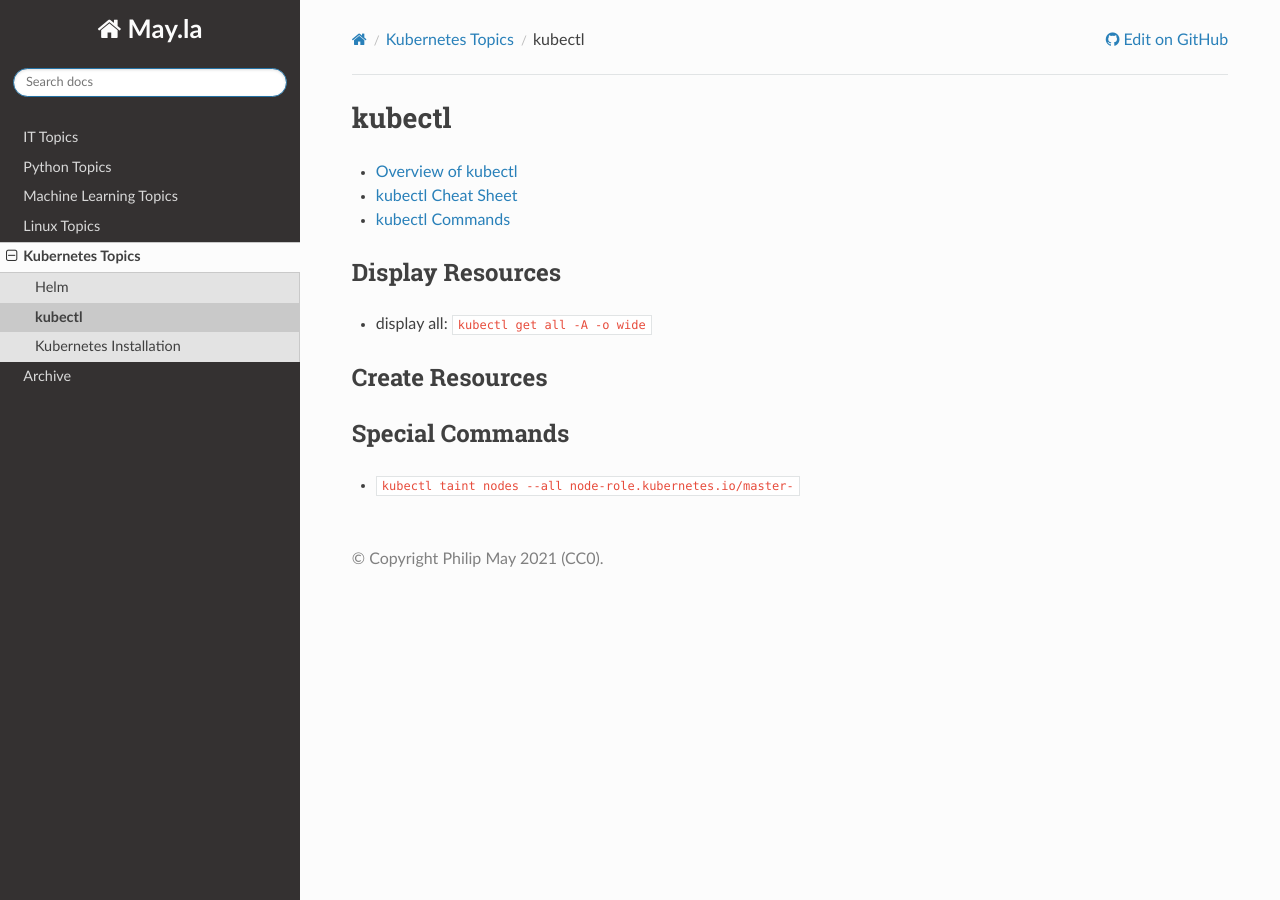
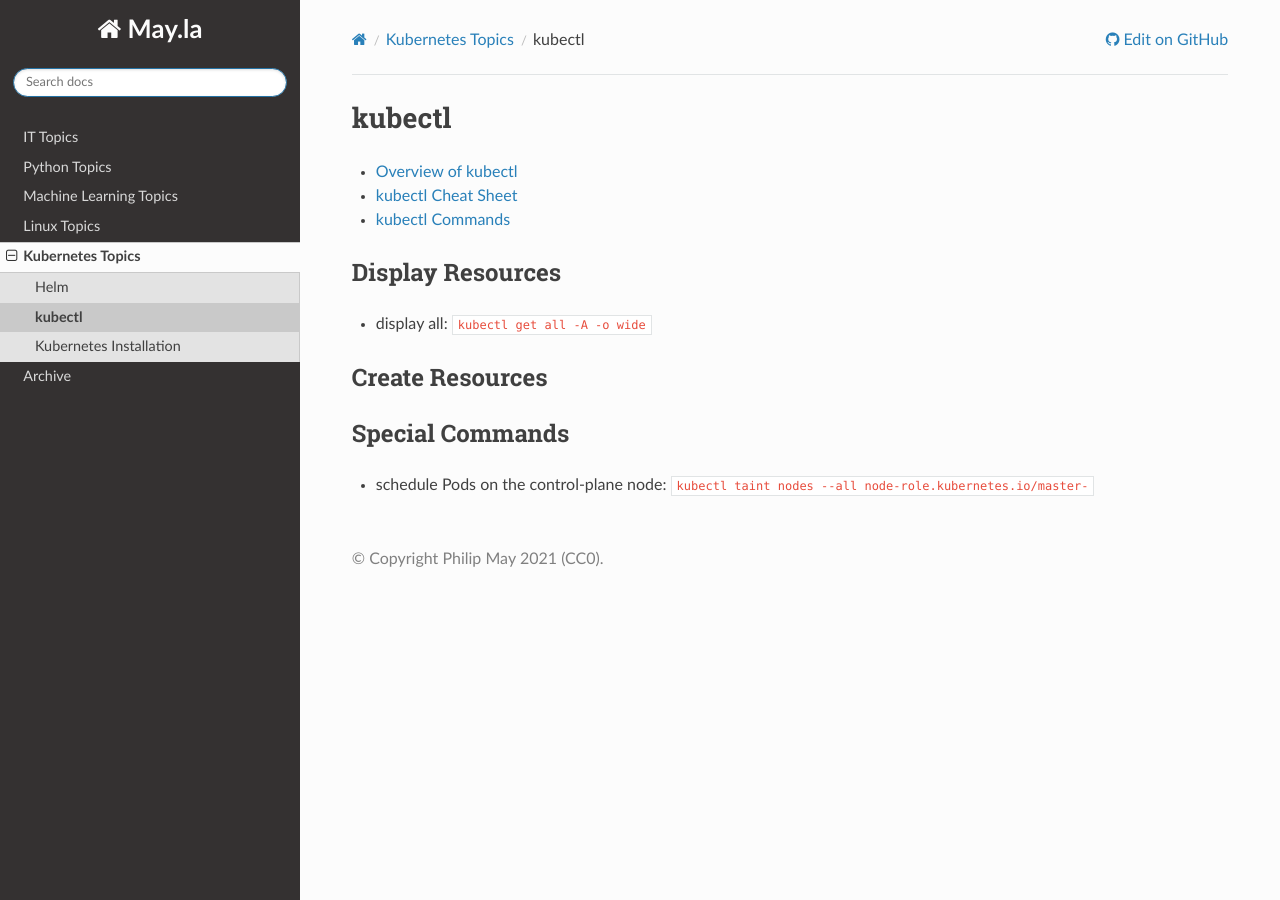
Before and after one commit to PhilipMay/May.la, a Sphinx documentation site: the page built from source/k8s/kubectl.md, in a window 1280 px wide. Built offline with Sphinx 7.4.7 and the Read the Docs theme 2.0.0, drawn with Linux system fonts in a browser that asks for light colours.

Commit message:
Update kubectl.md

```diff
--- a/source/k8s/kubectl.md
+++ b/source/k8s/kubectl.md
@@ -9,4 +9,4 @@
 ## Create Resources
 
 ## Special Commands
-- `kubectl taint nodes --all node-role.kubernetes.io/master-`
+- schedule Pods on the control-plane node: `kubectl taint nodes --all node-role.kubernetes.io/master-`
```
